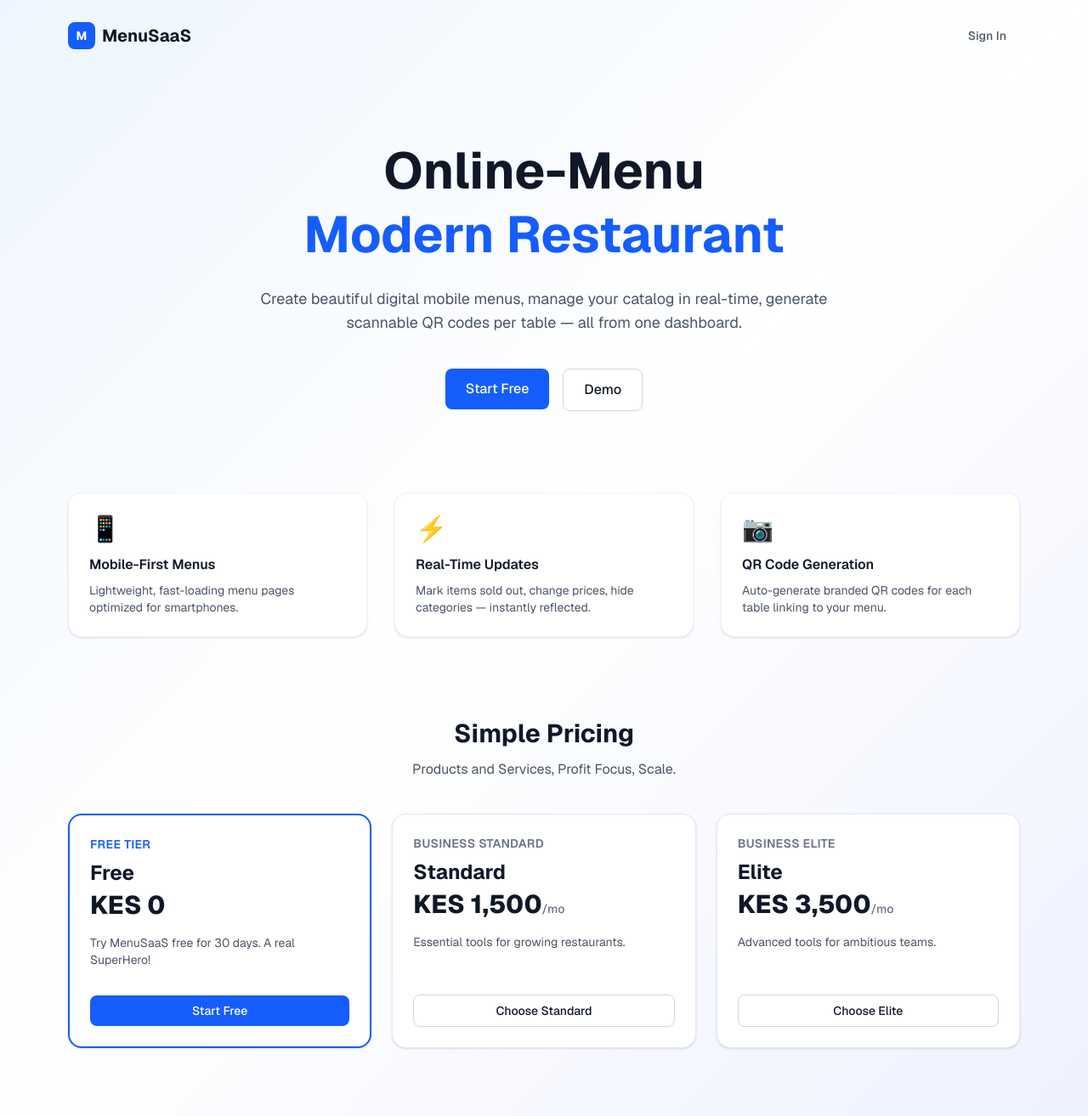
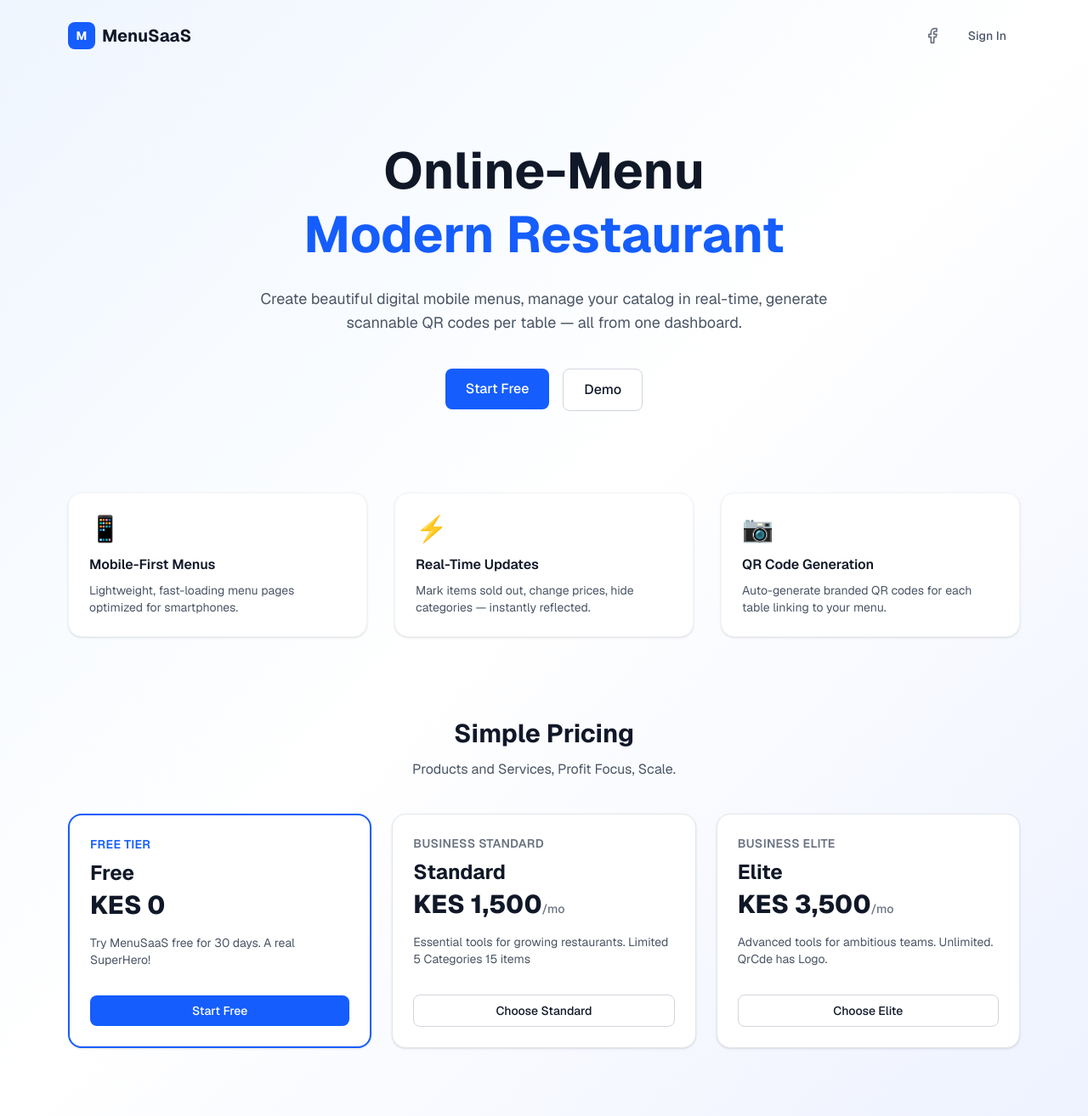
Before and after one commit to mosegic/proj, a Next.js app: page / in a window 1280 px wide. Shown: the whole page at 85% size. Built offline with nearby package versions, Linux system fonts and the light colour scheme.

Commit message:
Update page.tsx

```diff
--- a/src/app/page.tsx
+++ b/src/app/page.tsx
@@ -1,6 +1,7 @@
 import Link from "next/link";
 import { Button } from "@/components/ui/Button";
-import { Footer } from "@/components/layout/Footer";
+// Import Facebook icon from lucide-react (or substitute with your own icon pack)
+import { Facebook } from "lucide-react";
 
 export default function HomePage() {
   return (
@@ -13,7 +14,18 @@ export default function HomePage() {
           </div>
           <span className="font-bold text-xl text-gray-900">MenuSaaS</span>
         </div>
-        <div className="flex gap-3">
+        <div className="flex items-center gap-4">
+          {/* Your Facebook Link */}
+          <a
+            href="https://www.facebook.com/profile.php?id=61594332673347"
+            target="_blank"
+            rel="noopener noreferrer"
+            className="text-gray-500 hover:text-blue-600 transition-colors"
+            aria-label="Facebook Page"
+          >
+            <Facebook className="w-5 h-5" />
+          </a>
+
           <Link href="/login">
             <Button variant="ghost">Sign In</Button>
           </Link>
@@ -100,7 +112,7 @@ export default function HomePage() {
                 <p className="mt-1 text-3xl font-extrabold text-gray-900">
                   KES 1,500<span className="text-sm font-medium text-gray-500">/mo</span>
                 </p>
-                <p className="mt-4 text-sm text-gray-600">Essential tools for growing restaurants.</p>
+                <p className="mt-4 text-sm text-gray-600">Essential tools for growing restaurants. Limited 5 Categories 15 items</p>
               </div>
               <div className="mt-8">
                 <Link href="/register">
@@ -117,7 +129,7 @@ export default function HomePage() {
                 <p className="mt-1 text-3xl font-extrabold text-gray-900">
                   KES 3,500<span className="text-sm font-medium text-gray-500">/mo</span>
                 </p>
-                <p className="mt-4 text-sm text-gray-600">Advanced tools for ambitious teams.</p>
+                <p className="mt-4 text-sm text-gray-600">Advanced tools for ambitious teams. Unlimited. QrCde has Logo.</p>
               </div>
               <div className="mt-8">
                 <Link href="/register">
@@ -128,8 +140,7 @@ export default function HomePage() {
           </div>
         </section>
       </main>
-           {/* <Footer /> */}
-
+      {/* <Footer /> */}
     </div>
   );
 }
```
